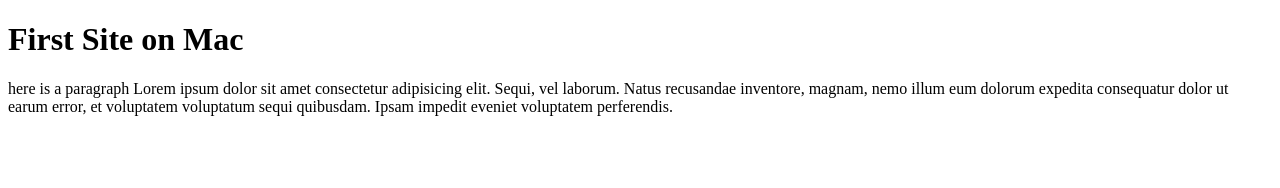
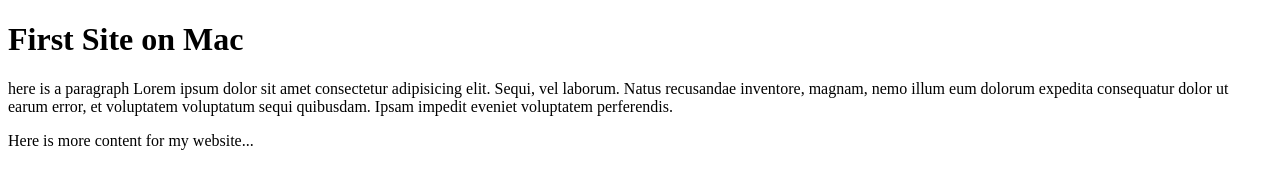
Before and after one commit to hannahua27/firstsitemac, a plain HTML site: page index.html in a window 1280 px wide. Drawn offline with Linux system fonts and the light colour scheme.

Commit message:
made new paragraph

```diff
--- a/index.html
+++ b/index.html
@@ -9,5 +9,10 @@
 
 
     <p>here is a paragraph Lorem ipsum dolor sit amet consectetur adipisicing elit. Sequi, vel laborum. Natus recusandae inventore, magnam, nemo illum eum dolorum expedita consequatur dolor ut earum error, et voluptatem voluptatum sequi quibusdam. Ipsam impedit eveniet voluptatem perferendis.</p>
+
+    <p>
+        Here is more content for my website...
+
+    </p>
 </body>
 </html>
```
